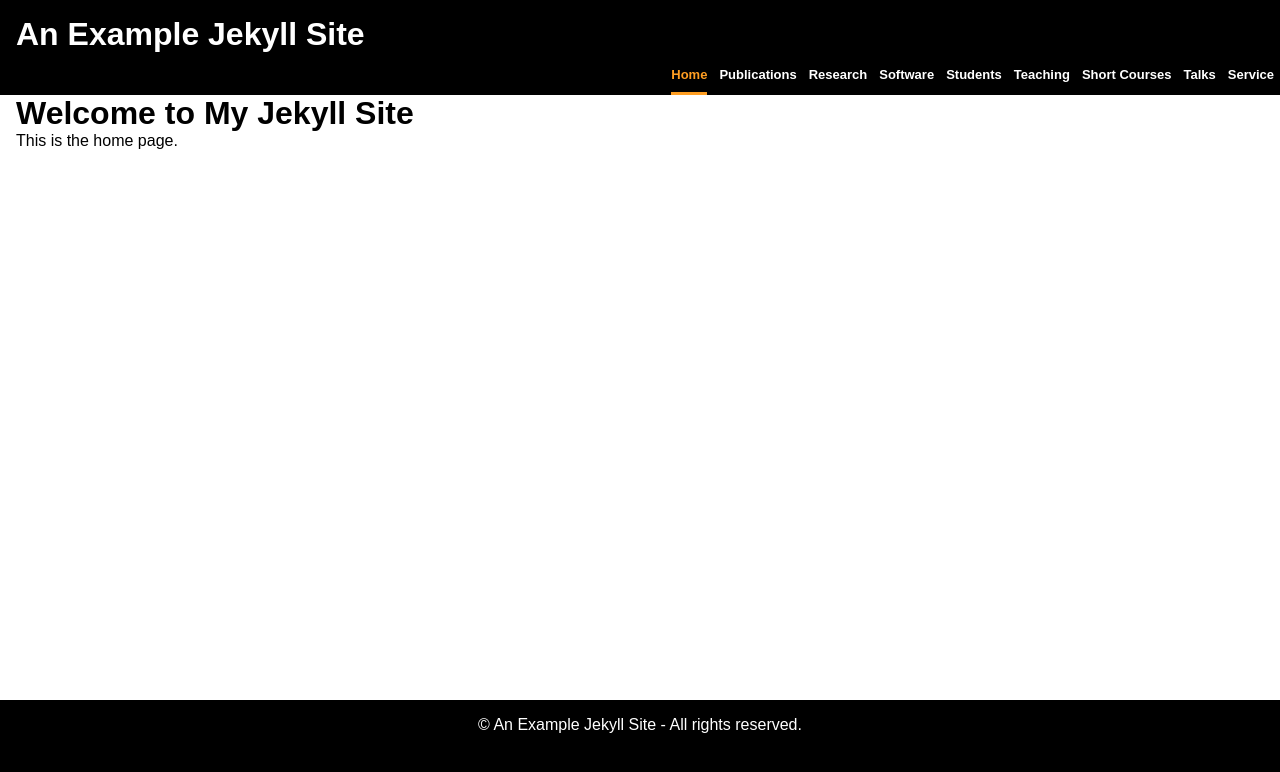
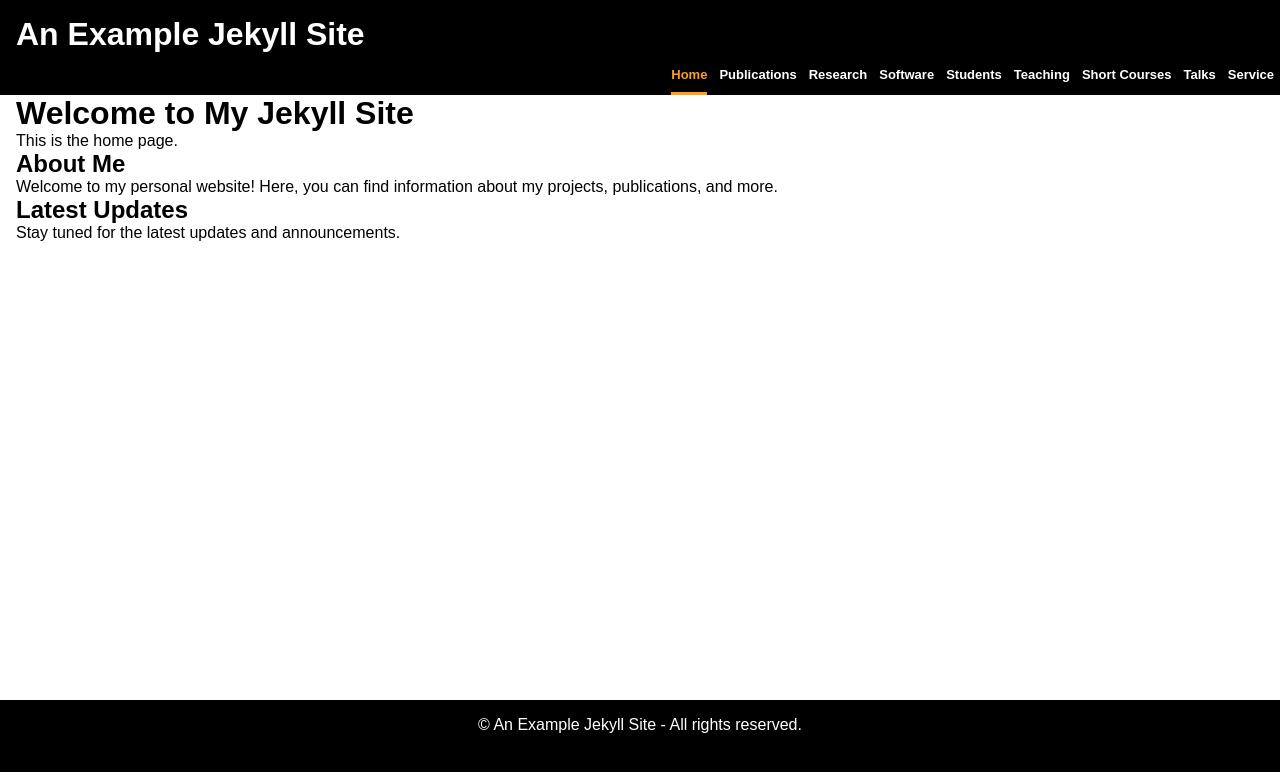
Before and after one commit to pubino/pubino.github.io, a Jekyll site: the page built from index.md, in a window 1280 px wide. Shown: the top 772 px of the page. Built offline with Jekyll 4.4.1, drawn with Linux system fonts in a browser that asks for light colours; some web fonts are replaced.

Commit message:
Boilerplate demo

```diff
--- a/index.md
+++ b/index.md
@@ -4,3 +4,9 @@ title: Home
 ---
 # Welcome to My Jekyll Site
 This is the home page.
+
+## About Me
+Welcome to my personal website! Here, you can find information about my projects, publications, and more.
+
+## Latest Updates
+Stay tuned for the latest updates and announcements.
```
